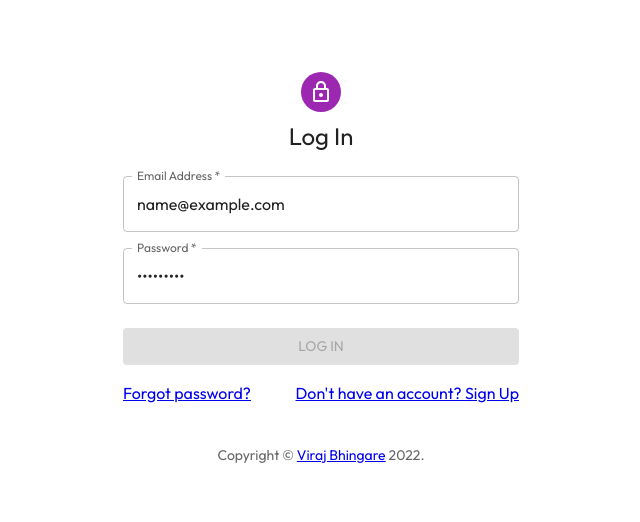
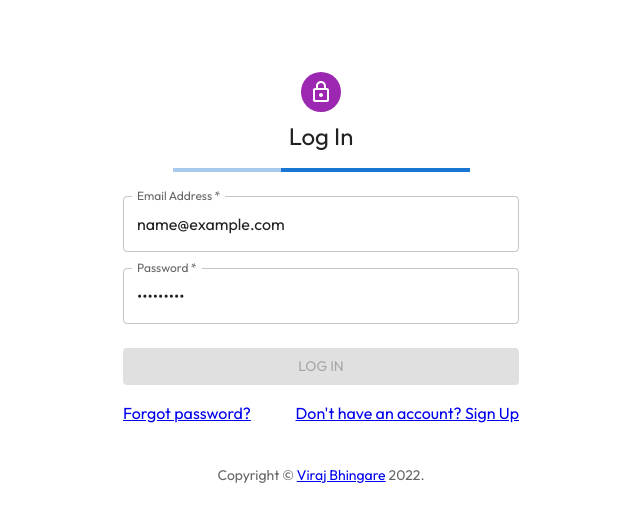
Before and after one commit to VirajBhingare/firebase9-auth, a React (Create React App) app: page /login in a window 1280 px wide. Both pictures are taken after typing "name@example.com", "Sample123" into the empty fields and a click on the button "LOG IN". Shown: the top 522 px of the page, without its empty margins (319-959 px from the left). Built offline with nearby package versions, Linux system fonts and the light colour scheme; no server answers.

Commit message:
Add Linear Progress

```diff
--- a/src/components/Login.js
+++ b/src/components/Login.js
@@ -12,7 +12,7 @@ import LockOutlinedIcon from "@mui/icons-material/LockOutlined";
 import Typography from "@mui/material/Typography";
 import Container from "@mui/material/Container";
 import { createTheme, ThemeProvider } from "@mui/material/styles";
-import { Alert } from "@mui/material";
+import { Alert, LinearProgress } from "@mui/material";
 import { useHistory } from "react-router-dom";
 
 const Copyright = (props) => {
@@ -88,6 +88,11 @@ const Login = () => {
           <Typography component="h1" variant="h5">
             Log In
           </Typography>
+          {loading && (
+            <Box sx={{ width: "75%", mt: 2 }}>
+              <LinearProgress />
+            </Box>
+          )}
           {error && (
             <Alert severity="error" sx={{ mt: 2 }}>
               {error}
--- a/src/components/SignUp.js
+++ b/src/components/SignUp.js
@@ -14,7 +14,7 @@ import LockOutlinedIcon from "@mui/icons-material/LockOutlined";
 import Typography from "@mui/material/Typography";
 import Container from "@mui/material/Container";
 import { createTheme, ThemeProvider } from "@mui/material/styles";
-import { Alert } from "@mui/material";
+import { Alert, LinearProgress } from "@mui/material";
 import { useHistory } from "react-router-dom";
 
 const Copyright = (props) => {
@@ -107,6 +107,11 @@ const SignUp = () => {
           <Typography component="h1" variant="h5">
             Sign Up
           </Typography>
+          {loading && (
+            <Box sx={{ width: "75%", mt: 2 }}>
+              <LinearProgress />
+            </Box>
+          )}
           {error && (
             <Alert severity="error" sx={{ mt: 2 }}>
               {error}
```
